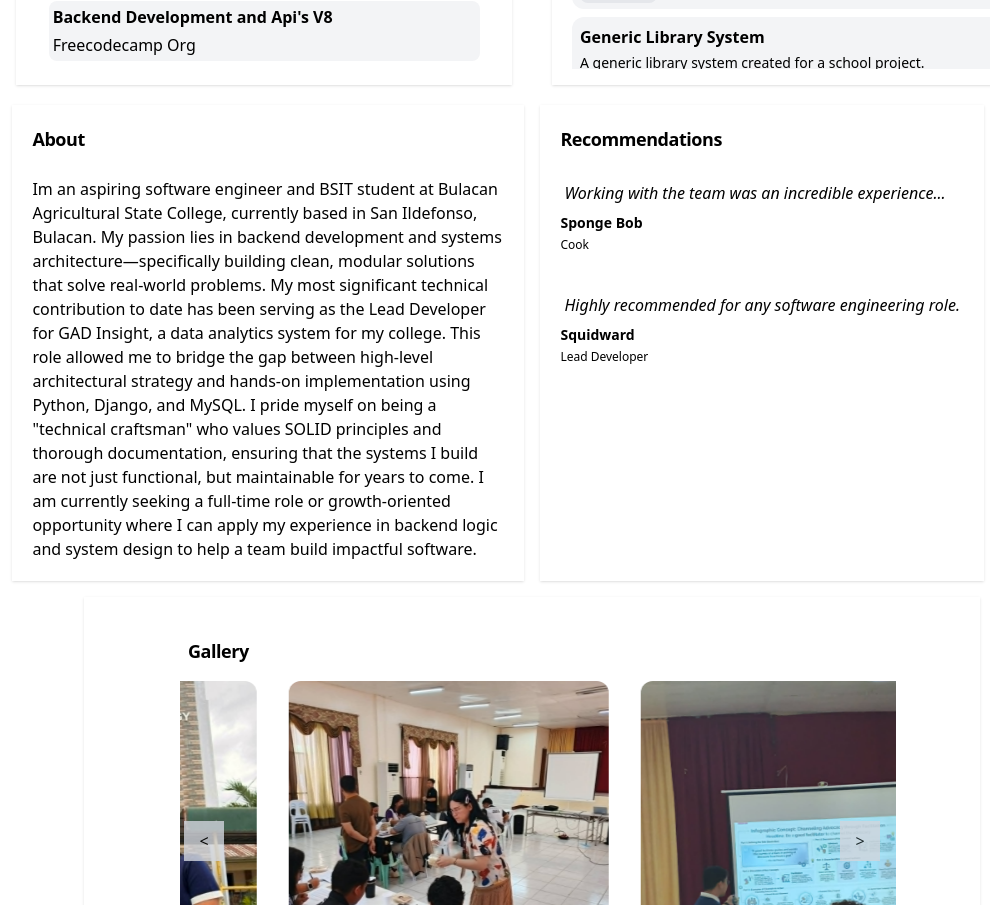
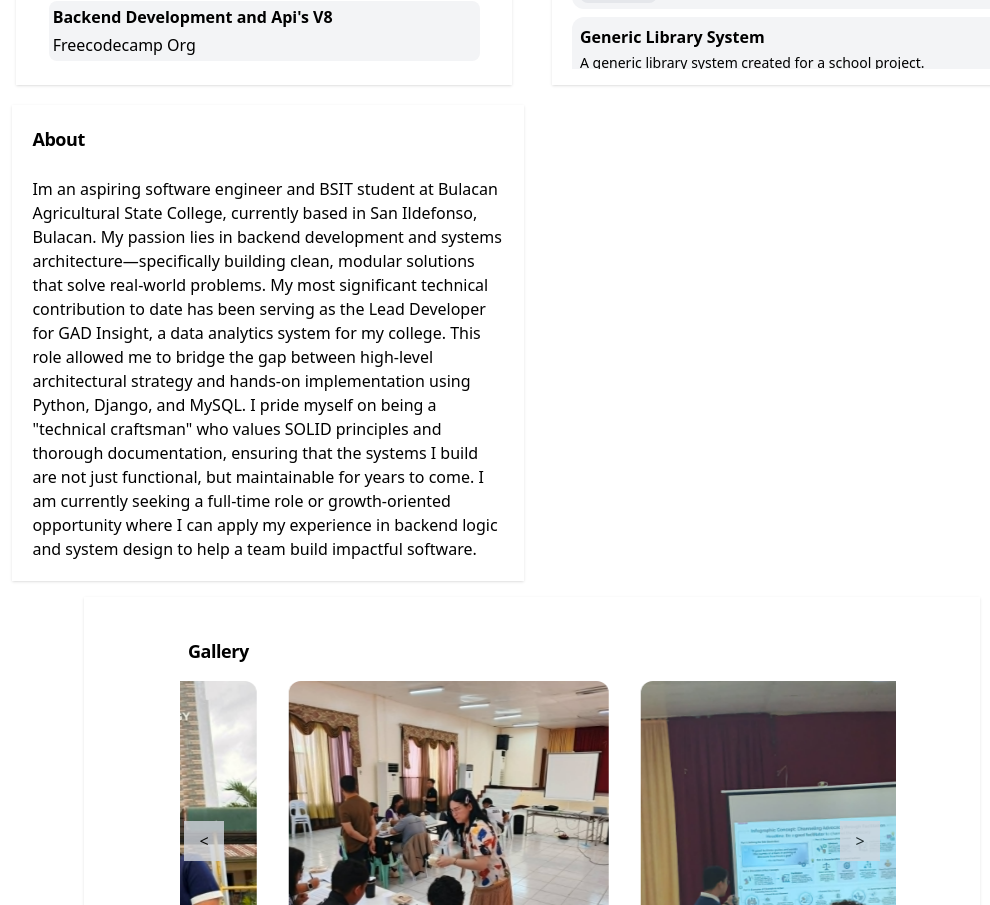
Before and after one commit to Zaido219/personal-portfolio, a React (Vite) app: page / in a window 1280 px wide. Shown: the part 1027-1932 px from the top of the page, without its empty margins (108-1098 px from the left). Built offline with nearby package versions, Linux system fonts and the light colour scheme.

Commit message:
feat:Temporarily disabled testimonial section

```diff
--- a/src/App.jsx
+++ b/src/App.jsx
@@ -34,7 +34,8 @@ function App() {
           </div>
           <div className="flex flex-col md:flex-row justify-centerp-1">
             <AboutMe />
-            <TestimonialSection />
+            {/* no testimonials, disabled for now */}
+            {/* <TestimonialSection /> */}
           </div>
         </div>
         <div className="flex flex-col items-center justify-center gap-5 md:gap-20 p-1">
```
